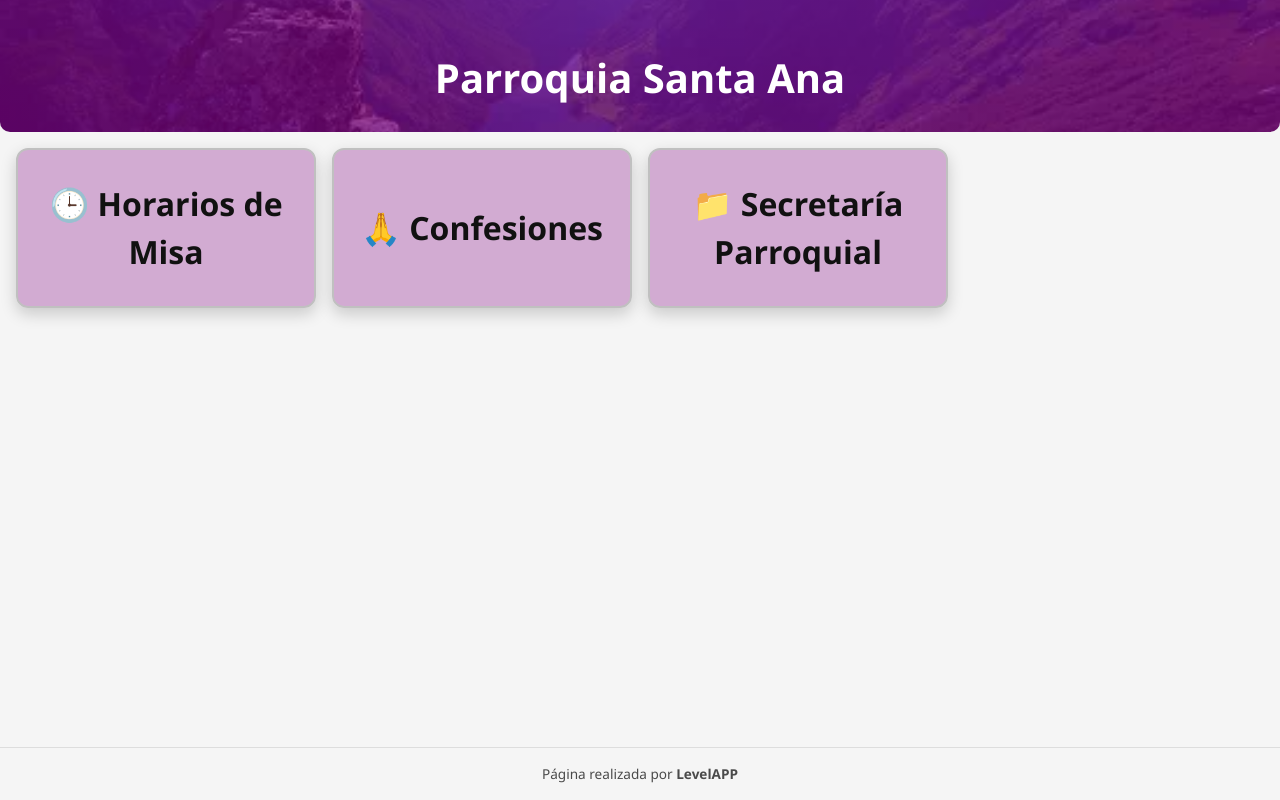
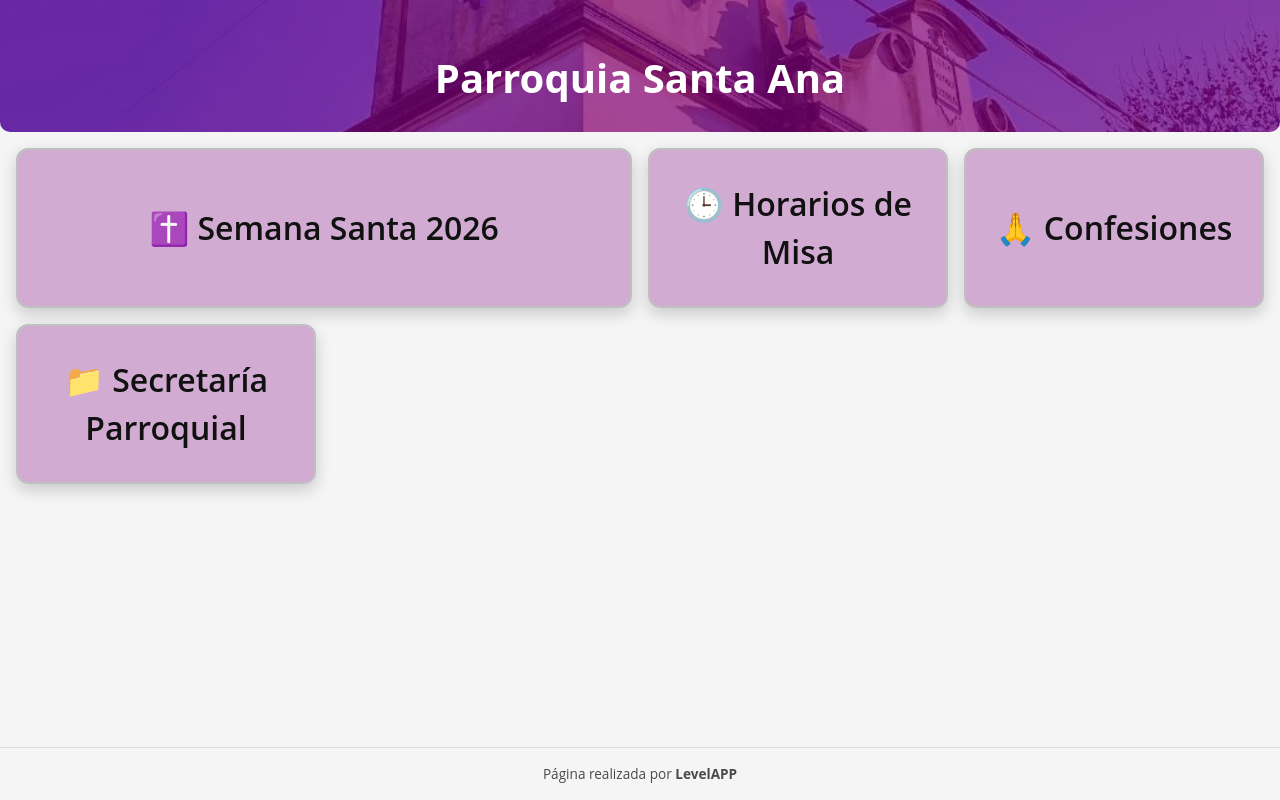
Before and after one commit to Mystogab/pqia-santa-ana, a website: page public/index.html in a window 1280 px wide. Drawn offline with Linux system fonts and the light colour scheme; files whose address does not match are found by name.

Commit message:
feat: semana santa

```diff
--- a/public/index.html
+++ b/public/index.html
@@ -8,7 +8,7 @@
 <title>Parroquia Santa Ana</title>
 
 <link rel="stylesheet" href="styles.css">
-<link rel="preload" fetchpriority="high" as="image" href="foto.webp" type="image/webp">
+<link rel="preload" fetchpriority="high" as="image" href="pqia.webp" type="image/webp">
 <link rel="prefetch" href="misas.html">
 <link rel="prefetch" href="confesiones.html">
 <link rel="prefetch" href="secretaria.html">
@@ -31,6 +31,10 @@
 </header>
 
 <main class="grid">
+
+  <a class="card card-double" href="ssanta2026.html" rel="prefetch">
+    ✝️ Semana Santa 2026
+  </a>
 
   <a class="card" href="misas.html" rel="prefetch">
     🕒 Horarios de Misa
--- a/public/styles.css
+++ b/public/styles.css
@@ -11,8 +11,8 @@
 
 body {
   margin: 0;
-  font-family: 'Segoe UI', Tahoma, Geneva, Verdana, sans-serif;
-  font-size: 18px;
+  font-family: 'Open Sans', Verdana, sans-serif;
+  font-size: 19px;
   color: #111;
   background: #f5f5f5;
   line-height: 1.5;
@@ -30,7 +30,7 @@ body {
   align-items: center;
   justify-content: center;
   position: relative;
-  background: linear-gradient(rgba(var(--primary-color), 0.7), rgba(var(--primary-color), 0.7)), url('foto.webp');
+  background: linear-gradient(rgba(var(--primary-color), 0.7), rgba(var(--primary-color), 0.7)), url('pqia.webp');
   background-size: cover;
   background-position: center;
   color: white;
@@ -196,3 +196,7 @@ body {
 .auto-content li {
   margin: 5px 0;
 }
+
+.card-double {
+  grid-column: span 2;
+}
```
Also changed, not shown: public/admin/config.yml (+8 -0 lines), public/foto.webp (deleted), public/pqia.webp (added).
